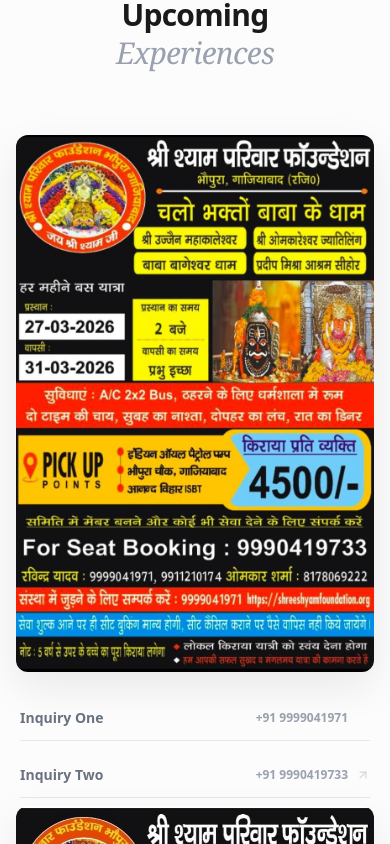
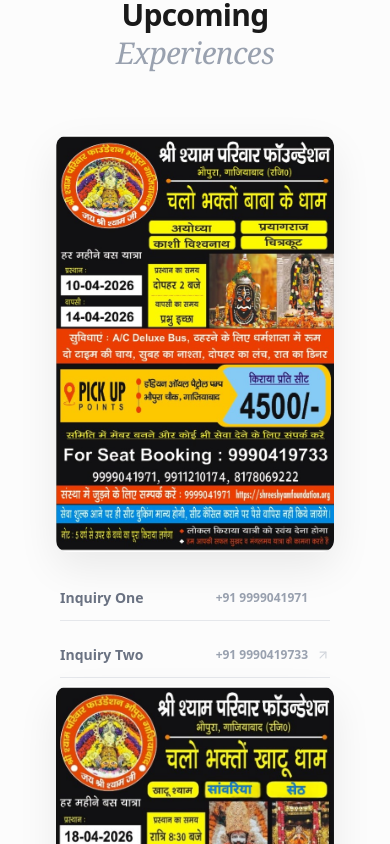
Before and after one commit to Princetech7618/shree-shyam-foundation-by-prince, a React (Vite) app: page / in a window 390 px wide. Shown: the part 7600-8444 px from the top of the page. Built offline with nearby package versions, Linux system fonts and the light colour scheme.

Commit message:
changes are done

```diff
--- a/src/Components/Footer.jsx
+++ b/src/Components/Footer.jsx
@@ -287,7 +287,7 @@
                 <div className="flex gap-3">
                   {[
                     { icon: <FaFacebookF />, url: "https://www.facebook.com/profile.php?id=61575884746727" },
-                    { icon: <FaWhatsapp />, url: "https://wa.me/919999041971" },
+                    { icon: <FaWhatsapp />, url: "https://wa.me/919990419733" },
                     { icon: <FaInstagram />, url: "https://www.instagram.com/khatushyam__foundation" },
                     { icon: <FaYoutube />, url: "https://www.youtube.com/@%E0%A4%B6%E0%A5%8D%E0%A4%B0%E0%A5%80shyamparivar" }
                   ].map((social, i) => (
--- a/src/Components/busSection.jsx
+++ b/src/Components/busSection.jsx
@@ -89,15 +89,16 @@
 import {FaCalendarCheck } from 'react-icons/fa';
 const NewsSection = () => {
   const events = [
-    {
+          {
       id: "01",
-      img: "/1.jpeg",
-      title: "Grand Gala",
-      date: "MAR 24",
+      img: "/5.jpeg",
+      title: "Elite Meet",
+      date: "MAY 05",
       c1: "+91 9999041971",
       c2: "+91 9990419733",
       offset: "",
     },
+
     {
       id: "02",
       img: "/2.jpeg",
@@ -116,24 +117,8 @@
       c2: "+91 9990419733",
       offset: "",
     },
-    {
-      id: "04",
-      img: "/4.jpeg",
-      title: "Elite Meet",
-      date: "MAY 05",
-      c1: "+91 9999041971",
-      c2: "+91 9990419733",
-      offset: "",
-    },
-       {
-      id: "05",
-      img: "/5.jpeg",
-      title: "Elite Meet",
-      date: "MAY 05",
-      c1: "+91 9999041971",
-      c2: "+91 9990419733",
-      offset: "",
-    },
+
+
   ];
 
   return (
@@ -157,7 +142,7 @@
         </div>
 
         {/* Grid */}
-<div className="grid grid-cols-1 sm:grid-cols-2 md:grid-cols-3 lg:grid-cols-4 xl:grid-cols-5 gap-2 md:gap-3 lg:gap-4">          {events.map((event) => (
+<div className="grid grid-cols-1 sm:grid-cols-2 md:grid-cols-3 lg:grid-cols-3 xl:grid-cols-3 gap-2 md:gap-3 lg:gap-4 px-10">          {events.map((event) => (
             <div
               key={event.id}
               className={`group relative flex flex-col ${event.offset} transition-all duration-700`}
```
